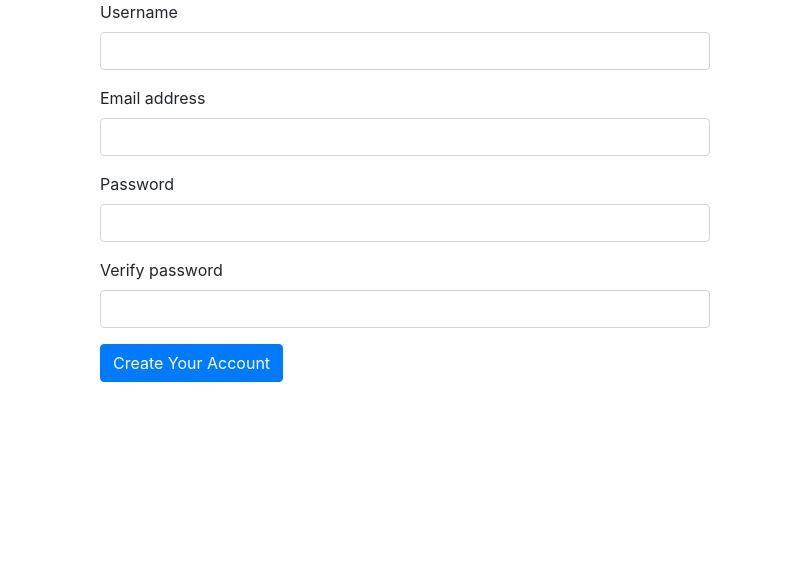
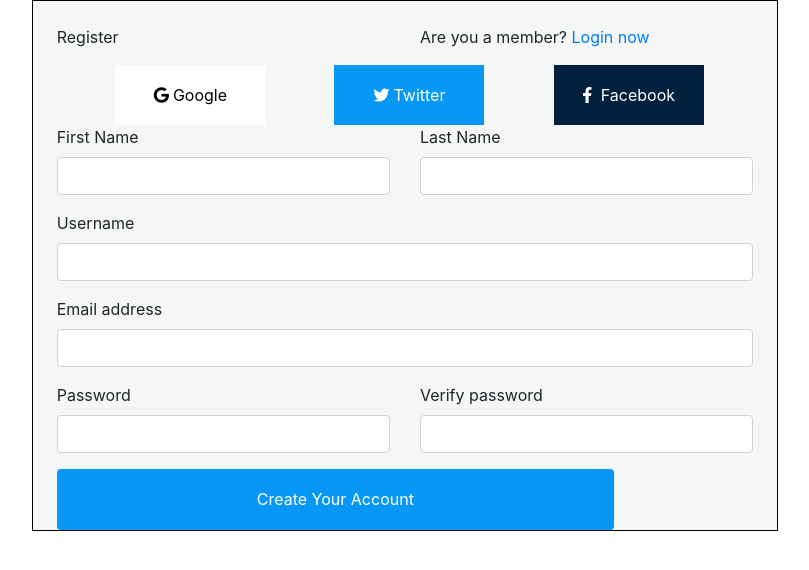
Before and after one commit to Reuben-Kipkemboi/Awwwards, a Django app: page /register/ in a window 1280 px wide. Shown: the top 570 px of the page, without its empty margins (235-1044 px from the left). Run offline with Django 4.2, Linux system fonts and the light colour scheme; some libraries are stand-ins or nearby versions.

Commit message:
st:registration-form - optimize registration form

```diff
--- a/app/static/css/styles.css
+++ b/app/static/css/styles.css
@@ -44,3 +44,41 @@
 #images{
     width: 100%;
 }
+#register-form{
+    background-color: #f4f7f6;
+    border: 1px solid #000;
+}
+#buttons{
+    display: flex;
+    flex-direction: row;
+    justify-content: space-evenly;
+}
+.btn-google, .btn-twitter, .btn-facebook{
+    padding: 12%;
+    width: 150px;
+    border:none;
+    margin-left: 3%;
+
+
+}
+.btn-google{
+    background-color: #fff;
+    color: #000;
+
+}
+.btn-facebook{
+   background-color: #00203e;
+   color: #fff;
+
+}
+.btn-twitter{
+    background-color:#0798f7;
+    color: #fff;
+}
+#register-btn{
+    background-color: #0798f7;
+    color: #fff;
+    text-align: center;
+    width: 80%;
+    padding: 2.5%;
+}
--- a/app/templates/register.html
+++ b/app/templates/register.html
@@ -2,11 +2,32 @@
 {% load bootstrap4 %}
 {% load static %}
 {% block content %}
-<form action="{% url 'register'%}" method="POST" class="col-md-6 mx-auto">
+<form action="{% url 'register' %}" method="POST" class="col-md-7 mx-auto px-4" id="register-form">
+    <div class="row mt-4">
+        <p class="col-md-6">Register</p>
+
+        <p class="col-md-6">Are you a member?  <a href="">Login now</a></p>
+    </div>
+
+    <div class="row" id="buttons">
+        <a href=""><button class="btn-google"> <i class="fa-brands fa-google mr-1"></i>Google</button></a>
+        <a href=""><button class="btn-twitter"><i class="fa-brands fa-twitter mr-1"></i>Twitter</button></a>
+        <a href=""><button class="btn-facebook"><i class="fa-brands fa-facebook-f mr-1"></i> Facebook</button></a>
+    </div>
     {% csrf_token %}
+    <div class="row">
+        <div class="form-group col-md-6">
+            <label for="firstname">First Name</label>
+            <input type="text" class="form-control" id="firstname" name="firstname">
+        </div>
+        <div class="form-group col-md-6">
+            <label for="lastname ">Last Name</label>
+            <input type="text" class="form-control" id="lastname" name="lastname">
+        </div>
+    </div>
     <div class="form-group">
         <label for="username">Username</label>
-        <input type="text" class="form-control" id="username" name = "username">
+        <input type="text" class="form-control" id="username" name="username">
     </div>
 
     <div class="form-group">
@@ -14,16 +35,18 @@
         <input type="email" class="form-control" id="email" aria-describedby="emailHelp" name="email">
     </div>
 
-    <div class="form-group">
+    <div class="row">
+        <div class="form-group col-md-6">
             <label for="password">Password</label>
             <input type="password" class="form-control" id="password1" name="password1">
         </div>
 
-    <div class="form-group">
+        <div class="form-group col-md-6">
             <label for="verify password">Verify password</label>
             <input type="password" class="form-control" id="password2" name="password2">
         </div>
+    </div>
 
-    <button type="submit" class="btn btn-primary">Create Your Account</button>
+    <button type="submit" class="btn" id="register-btn">Create Your Account</button>
 </form>
 {% endblock content %}
```
Lines whose indentation alone changed are shown as unchanged.
